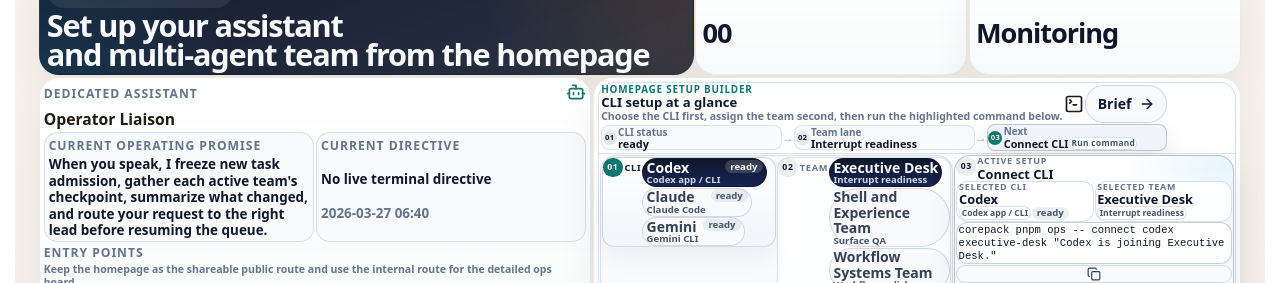
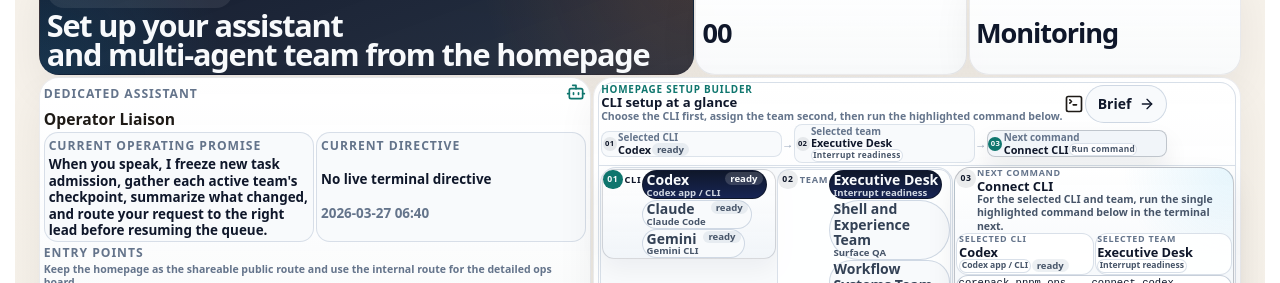
Before and after one commit to GongJae00/research-pages, a Next.js app in the folder apps/web/: page /en in a window 1280 px wide. Shown: the part 1600-1883 px from the top of the page. Built offline with nearby package versions, Linux system fonts and the light colour scheme; no server answers.

Commit message:
Autonomy batch 1848: shell-experience, workflow-systems

```diff
--- a/apps/web/src/components/homepage-agent-control-section.module.css
+++ b/apps/web/src/components/homepage-agent-control-section.module.css
@@ -1740,7 +1740,7 @@
 }
 
 .setupHeaderSummaryRow .setupCompactSummaryItem {
-  flex: 1 1 6.8rem;
+  flex: 1 1 8.6rem;
   padding: 0.015rem 0.04rem;
   border-radius: 8px;
 }
@@ -1950,6 +1950,14 @@
   display: grid;
   gap: 0.03rem;
   min-width: 0;
+}
+
+.nextCommandHelp {
+  margin: 0;
+  color: #475569;
+  font-size: 0.66rem;
+  font-weight: 700;
+  line-height: 1.26;
 }
 
 .nextCommandTitleRow {
--- a/apps/web/src/components/homepage-agent-control-section.tsx
+++ b/apps/web/src/components/homepage-agent-control-section.tsx
@@ -393,9 +393,14 @@ export function HomepageAgentControlSection({
         <div className={styles.setupCompactSummaryItem}>
           <span className={styles.setupCompactSummaryOrdinal}>01</span>
           <div className={styles.setupCompactSummaryContent}>
-            <span className={styles.setupFlowMeta}>{copy.selectedCliStatusLabel}</span>
+            <span className={styles.setupFlowMeta}>{copy.selectedCli}</span>
             <div className={styles.setupCompactSummaryValueRow}>
-              <strong>{selectedProviderStatusLabel}</strong>
+              <strong>{selectedProvider?.label ?? "-"}</strong>
+              {selectedProvider ? (
+                <span className={`${styles.inlineStatusBadge} ${getProviderStatusClass(selectedProvider.status)}`}>
+                  {selectedProviderStatusLabel}
+                </span>
+              ) : null}
             </div>
           </div>
         </div>
@@ -405,9 +410,12 @@ export function HomepageAgentControlSection({
         <div className={styles.setupCompactSummaryItem}>
           <span className={styles.setupCompactSummaryOrdinal}>02</span>
           <div className={styles.setupCompactSummaryContent}>
-            <span className={styles.setupFlowMeta}>{copy.selectedLaneLabel}</span>
+            <span className={styles.setupFlowMeta}>{copy.selectedTeamLabel}</span>
             <div className={styles.setupCompactSummaryValueRow}>
-              <strong>{selectedTeam?.lane ?? "-"}</strong>
+              <strong>{selectedTeam?.name ?? "-"}</strong>
+              {selectedTeam ? (
+                <span className={styles.setupCompactSummaryMetaBadge}>{selectedTeam.lane}</span>
+              ) : null}
             </div>
           </div>
         </div>
@@ -417,7 +425,7 @@ export function HomepageAgentControlSection({
         <div className={`${styles.setupCompactSummaryItem} ${styles.setupCompactSummaryItemAccent}`}>
           <span className={styles.setupCompactSummaryOrdinal}>03</span>
           <div className={styles.setupCompactSummaryContent}>
-            <span className={styles.setupFlowMeta}>{copy.nextActionLabel}</span>
+            <span className={styles.setupFlowMeta}>{copy.nextCommandLabel}</span>
             <div className={styles.setupCompactSummaryValueRow}>
               <strong>{nextSetupCommandTitle}</strong>
               <span className={styles.setupCompactSummaryMetaBadge}>{copy.runCommandLabel}</span>
@@ -643,8 +651,9 @@ export function HomepageAgentControlSection({
                     <div className={styles.nextCommandIntro}>
                       <span className={`${styles.setupPickerStep} ${styles.nextCommandStep}`}>03</span>
                       <div className={styles.nextCommandIntroCopy}>
-                        <span className={styles.setupSelectionLeadLabel}>{copy.activeSetup}</span>
+                        <span className={styles.setupSelectionLeadLabel}>{copy.nextCommandLabel}</span>
                         <strong>{nextSetupCommandTitle}</strong>
+                        <p className={styles.nextCommandHelp}>{copy.nextCommandHelp}</p>
                       </div>
                     </div>
 
```
Also changed, not shown: apps/web/src/components/affiliation-workspace.tsx (+23 -4 lines).
